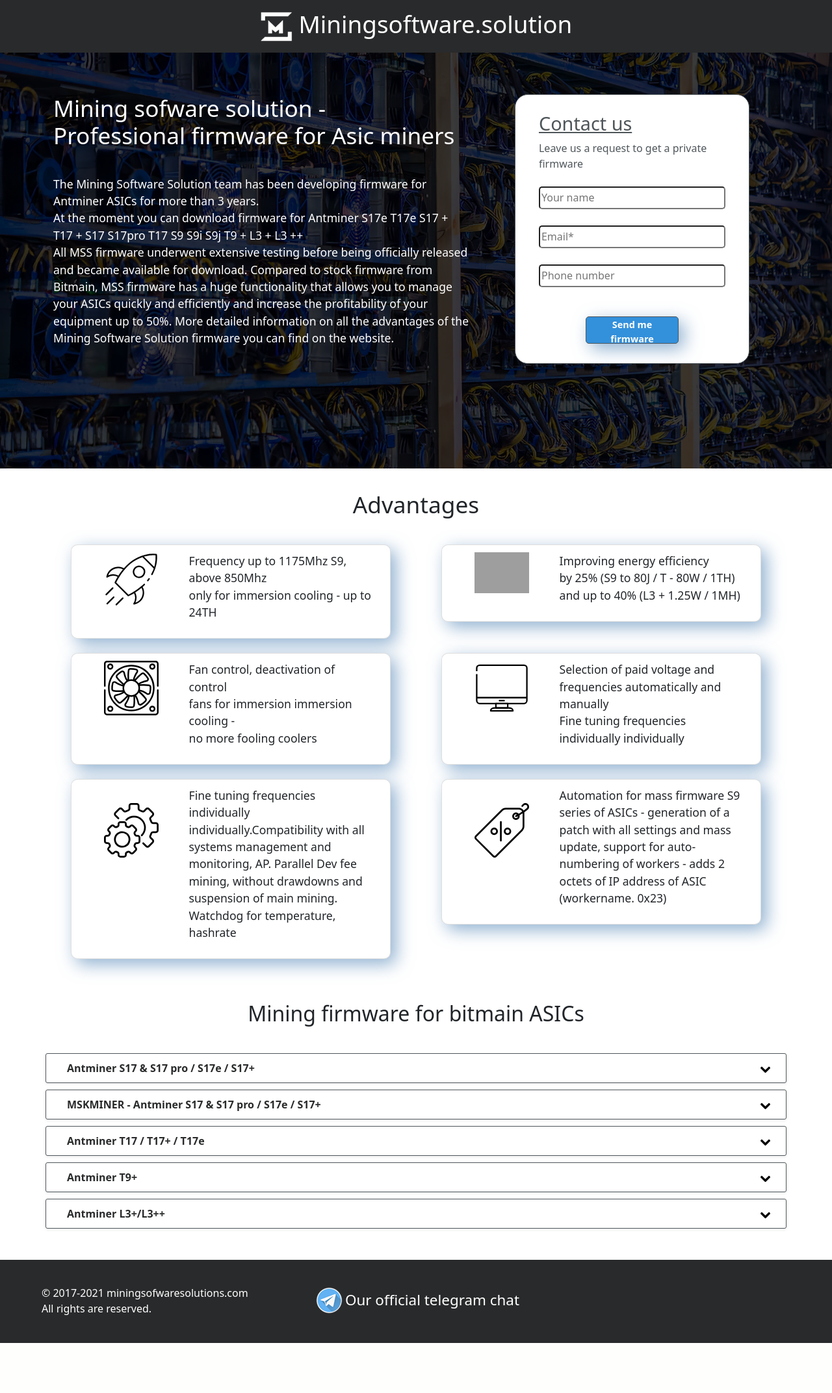
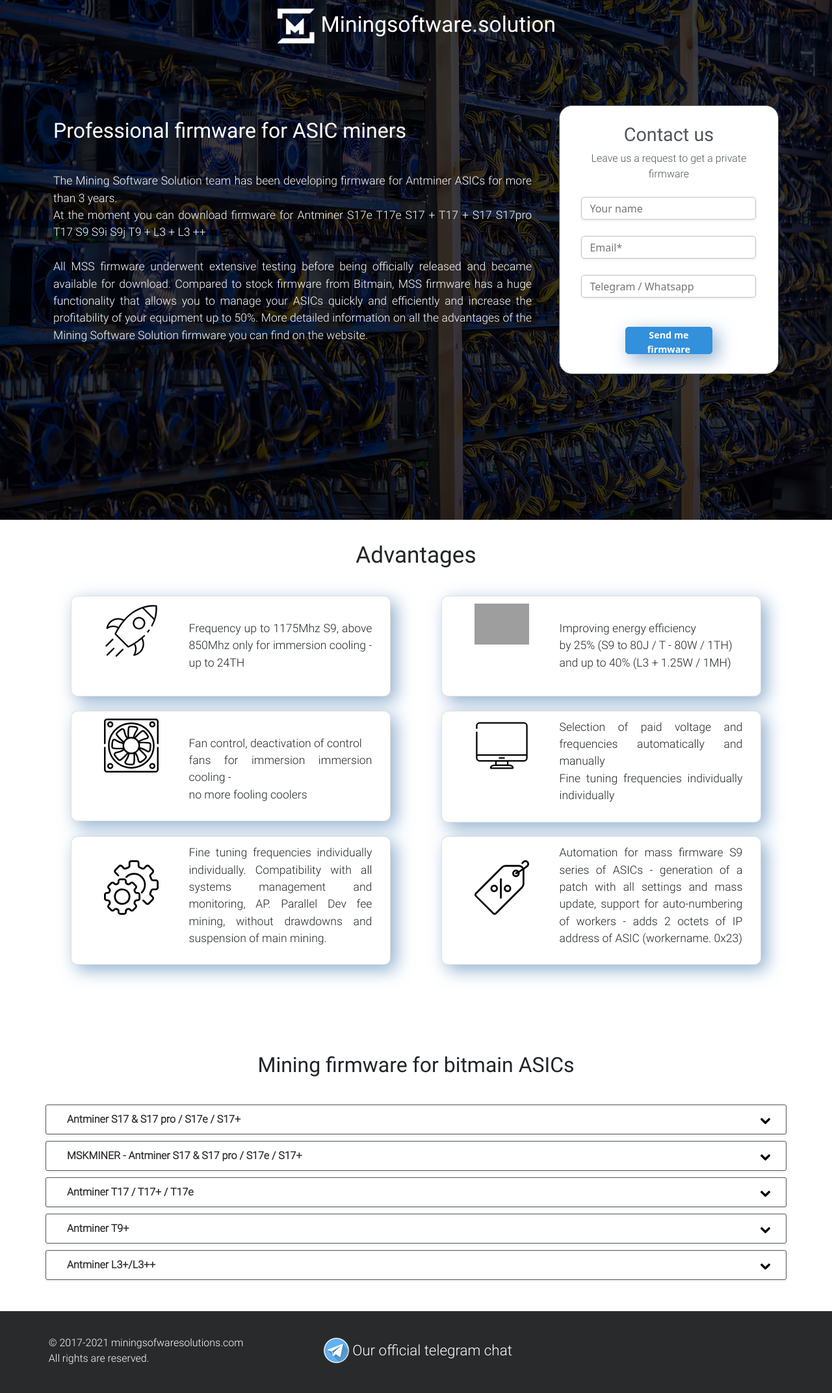
Before and after one commit to OZOAR/ms.solutions, a PHP site: page / in a window 1280 px wide. Shown: the whole page at 65% size. Before the commit the page ends 2067 px from the top, so only its background shows below. Run offline with PHP 8.4, Linux system fonts and the light colour scheme; grey boxes are pictures that could not be loaded.

Commit message:
third commit

```diff
--- a/css/style.css
+++ b/css/style.css
@@ -1,4 +1,17 @@
-
+@font-face {
+    font-family: Roboto-Light; /* Имя шрифта */
+    src: url(../fonts/Roboto-Light.ttf); /* Путь к файлу со шрифтом */
+   }
+	a, p,span  {
+    font-family: Roboto-Light;
+   }
+@font-face {
+    font-family: Roboto-Regular; /* Имя шрифта */
+    src: url(../fonts/Roboto-Regular.ttf); /* Путь к файлу со шрифтом */
+   }
+	h1,h2,h3,h4  {
+    font-family: Roboto-Regular;
+   }
 h2 {
     padding-top: 20px;
 }
@@ -10,16 +23,18 @@
 	width: 100%;
 }
 header {
-	padding-top: 10px;
+	/* padding-top: 10px; */
 	/* padding-bottom: px; */
-	background-color: #292a2b;
+	/* background-color: #292a2b; */
+	padding-bottom: 7%;
+	padding-top: 1%;
 }
-header p>img {
-	width: 4%;
+header h1>img {
+	width: 5%;
 }
-header p {
+header h1 {
 	color: white;
-	font-size: 2.3em;
+	font-size: 2.1em !important;
 }
 .content-wrapper p {
 	font-size: 18px;
@@ -27,17 +42,21 @@
 .main-wrapper {
 	background-image: url("../img/main-pic.jpg");
 	background-size: 100%;
-	height: 80%;
+	height: 100%;
 }
 .content-wrapper{
 	height: 100%;
-	padding-top: 5%;
-	padding-bottom: 5%;
+	/* padding-top: 5%; */
+	padding-bottom: 4%;
 	background-color: rgba(0, 0, 0, 0.77);
 
 }
 .first-block {
 	color: white;
+}
+.first-block .main-text {
+	/* padding-top: 1%; */
+	text-align: justify;
 }
 .first-block .main-text p{
 	padding-top: 5%;
@@ -47,8 +66,8 @@
 	font-size: 2.2em;
 }
 .first-block .contact-form {
-	margin-left: 10%;
-	margin-right: 10%;
+	margin-left: 5%;
+	/* margin-right: 10%; */
 	border: 1px solid;
 	border-radius: 20px;
 	border-color: #4f565a;
@@ -64,7 +83,7 @@
 .first-block .contact-form h2 {
 	color: #4f565a;
 	font-size: 0.9em;
-	text-decoration: underline;
+	/* text-decoration: underline; */
 }
 .first-block .contact-form .inner {
 	padding: 2% 10% 4% 10%;
@@ -72,11 +91,16 @@
 .first-block .contact-form .inner .head-text{
 	padding-bottom: 7px;
 	font-size: 2em;
+	text-align: center;
 }
 .first-block .contact-form input {
 	width: 100%;
 	border-radius: 5px;
+	border: 1px solid #bdc0c2;
 	height: 35px;
+}
+.first-block .contact-form input::placeholder {
+	padding-left: 10px;
 }
 .first-block .contact-form .input-holder {
 	padding-bottom: 25px;
@@ -87,7 +111,7 @@
 	font-weight: 600;
 	font-size: 0.9em;
 	border: 1px solid;
-	border-color: #4f565a;
+	border-color: #3390db;
 	border-radius: 5px;
 	width: 50%;
 	height: 42px;
@@ -114,14 +138,19 @@
 	padding: 2% 5% 2% 5%;
 	margin: 2% 5% 2% 5%;
 	border-radius: 10px;
+	text-align: justify;
 	-webkit-box-shadow: 8px 8px 27px 0px rgba(237, 240, 243,  0.7	4);
 	-moz-box-shadow: 8px 8px 27px 0px rgba(237, 240, 243, 0.74);
 	box-shadow: 8px 8px 27px 0px rgba(104, 148, 192, 0.74);
+	min-height: 155px !important;
 }
 .advantages .card .inner {
 	font-size: 1.1em;
 }
 #pd-t-25 {
+	padding-top: 25px;
+}
+#pd-t-10 {
 	padding-top: 25px;
 }
 .advantages .card img{
--- a/index.html
+++ b/index.html
@@ -32,36 +32,37 @@
               </div>
             </div>
           </nav> -->
+
+          <div class="main-wrapper">
+            <div class="container-fluid content-wrapper">
               <header>
                 <div class="container-fluid">
                   <div class="row text-center">
                     <div class="col-lg-12 col-md-12 col-sm-12">
-                  <p><img src="img/logo.png" alt=""> Miningsoftware.solution</p>
+                      <h1><img src="img/logo.png" alt=""> Miningsoftware.solution</h1>
                     </div>
                   </div>
                 </div>
               </header>
-          <div class="main-wrapper">
-            <div class="container-flluid content-wrapper">
               <div class="container first-block">
               <div class="row">
-                <div class="col-lg-7 col-sm-12 main-text">
+                <div class="col-lg-8 col-sm-12 main-text">
                 <div>
                   <div>
-                    <h1>
-                      Mining sofware solution -<br>Professional firmware for Asic miners
-                    </h1>
+                    <h2>
+                      Professional firmware for ASIC miners
+                    </h2>
                   </div>
                   <div>
                     <p>
                       The Mining Software Solution team has been developing firmware for Antminer ASICs for more than 3 years.<br>
-                      At the moment you can download firmware for Antminer S17e T17e S17 + T17 + S17 S17pro T17 S9 S9i S9j T9 + L3 + L3 ++<br>
+                      At the moment you can download firmware for Antminer S17e T17e S17 + T17 + S17 S17pro T17 S9 S9i S9j T9 + L3 + L3 ++<br><br>
                       All MSS firmware underwent extensive testing before being officially released and became available for download. Compared to stock firmware from Bitmain, MSS firmware has a huge functionality that allows you to manage your ASICs quickly and efficiently and increase the profitability of your equipment up to 50%. More detailed information on all the advantages of the Mining Software Solution firmware you can find on the website.
                     </p>
                   </div>
                 </div>
                 </div>
-                <div class="col-lg-5 col-sm-12">
+                <div class="col-lg-4 col-sm-12">
                   <div class="contact-form diagonal-gradient">
                     <div class="inner">
                       <div class="head-text">
@@ -70,13 +71,13 @@
                       </div>
                       <form  action="">
                       <div class="input-holder">
-                        <input type="text" placeholder="Your name">
+                        <input class="shadow-sm" type="text" placeholder="Your name">
                       </div>
                       <div class="input-holder">
-                        <input type="text" placeholder="Email*">
+                        <input class="shadow-sm"  type="text" placeholder="Email*">
                       </div>
                       <div class="input-holder">
-                        <input type="text" placeholder="Phone number">
+                        <input class="shadow-sm"  type="text" placeholder="Telegram / Whatsapp">
                       </div>
                       <div class="text-center">
                         <button class="text-right"> Send me firmware </button>
@@ -98,8 +99,8 @@
                       <div class="col-4 text-center">
                         <img src="img/advantages/boost.svg" width="10%" alt="">
                       </div>
-                      <div class="col-8">
-                        <p>Frequency up to 1175Mhz S9, above 850Mhz<br>
+                      <div class="col-8" id="pd-t-10">
+                        <p>Frequency up to 1175Mhz S9, above 850Mhz
                           only for immersion cooling - up to 24TH
                           </p>
                       </div>
@@ -112,7 +113,7 @@
                       <div class="col-4 text-center">
                         <img src="img/advantages/thunderbolt.svg" width="10%" alt="">
                       </div>
-                      <div class="col-8">
+                      <div class="col-8" id="pd-t-10">
                         <p>Improving energy efficiency<br>
                           by 25% (S9 to 80J / T - 80W / 1TH)<br>
                           and up to 40% (L3 + 1.25W / 1MH)</p>
@@ -129,7 +130,7 @@
                       <div class="col-4 text-center">
                         <img src="img/advantages/fan.svg" width="10%" alt="">
                       </div>
-                      <div class="col-8">
+                      <div class="col-8" id="pd-t-10">
                         <p>Fan control, deactivation of control<br>
                           fans for immersion immersion cooling -<br>
                           no more fooling coolers
@@ -162,9 +163,9 @@
                       </div>
                       <div class="col-8">
                         <p>Fine tuning frequencies
-                          individually individually.Compatibility with all systems
+                          individually individually. Compatibility with all systems
                           management and monitoring, AP. Parallel Dev fee mining, without drawdowns
-                          and suspension of main mining.<br>Watchdog for temperature, hashrate
+                          and suspension of main mining.
                         </p>
                       </div>
                     </div>
@@ -373,7 +374,7 @@
               </div>
             </div>
             <footer>
-              <div class="container-flluid">
+              <div class="container-fluid">
                 <div class="row">
                   <div class="col-lg-4 col-sm-12">
                     <p class="text-left">© 2017-2021 miningsofwaresolutions.com</br>All rights are reserved.</p>
```
Also changed, not shown: fonts/OFL.txt (deleted, +0 -93 lines), fonts/README.txt (deleted), fonts/Raleway-Italic-VariableFont_wght.ttf (deleted), fonts/Raleway-VariableFont_wght.ttf (deleted), fonts/Roboto-Black.ttf (added), fonts/Roboto-BlackItalic.ttf (added), fonts/Roboto-Bold.ttf (added), fonts/Roboto-BoldItalic.ttf (added), fonts/Roboto-Italic.ttf (added), fonts/Roboto-Light.ttf (added), fonts/Roboto-LightItalic.ttf (added), fonts/Roboto-Medium.ttf (added), fonts/Roboto-MediumItalic.ttf (added), fonts/Roboto-Regular.ttf (added), 2 more files, 1 other file. Lines whose indentation alone changed are shown as unchanged.
